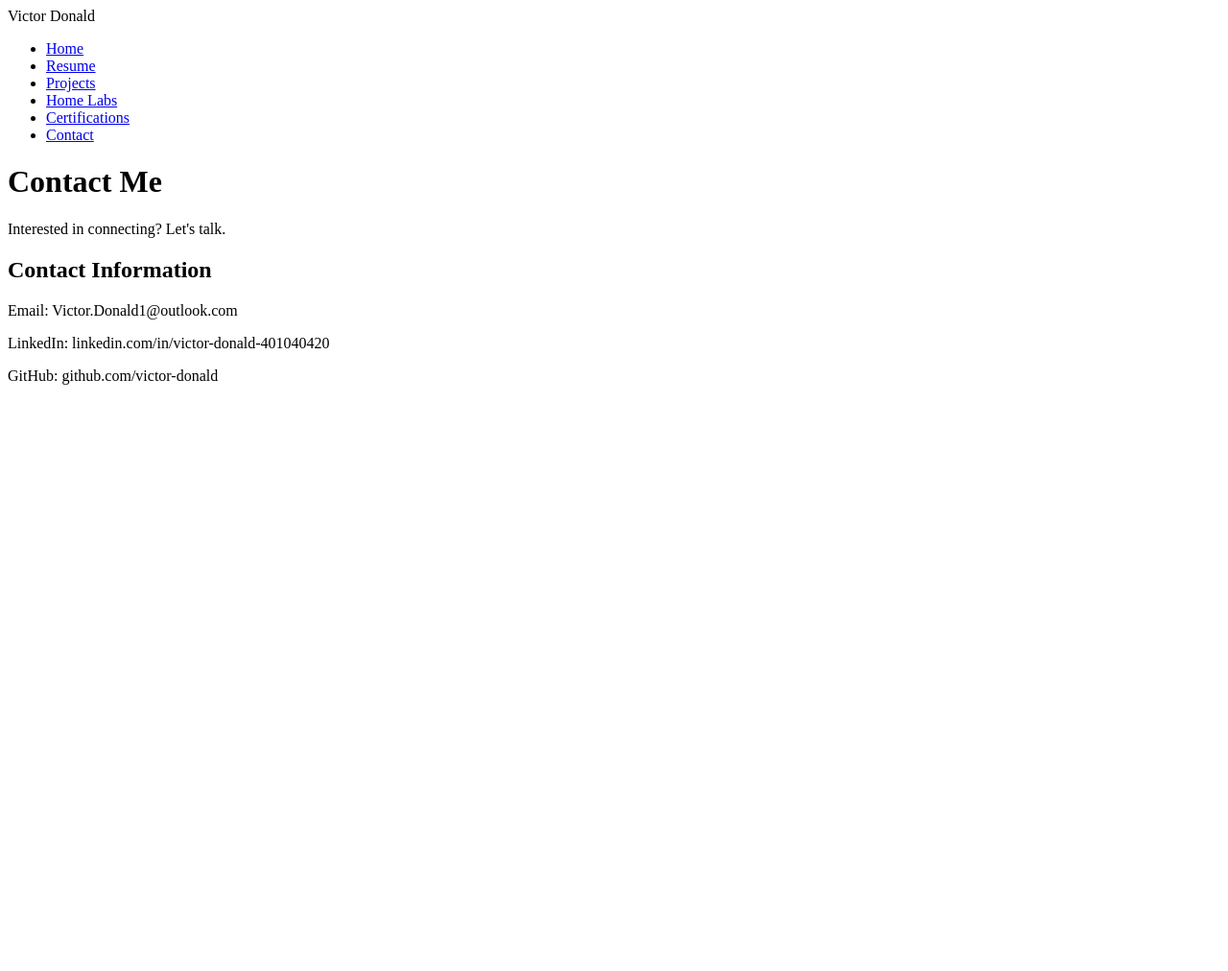
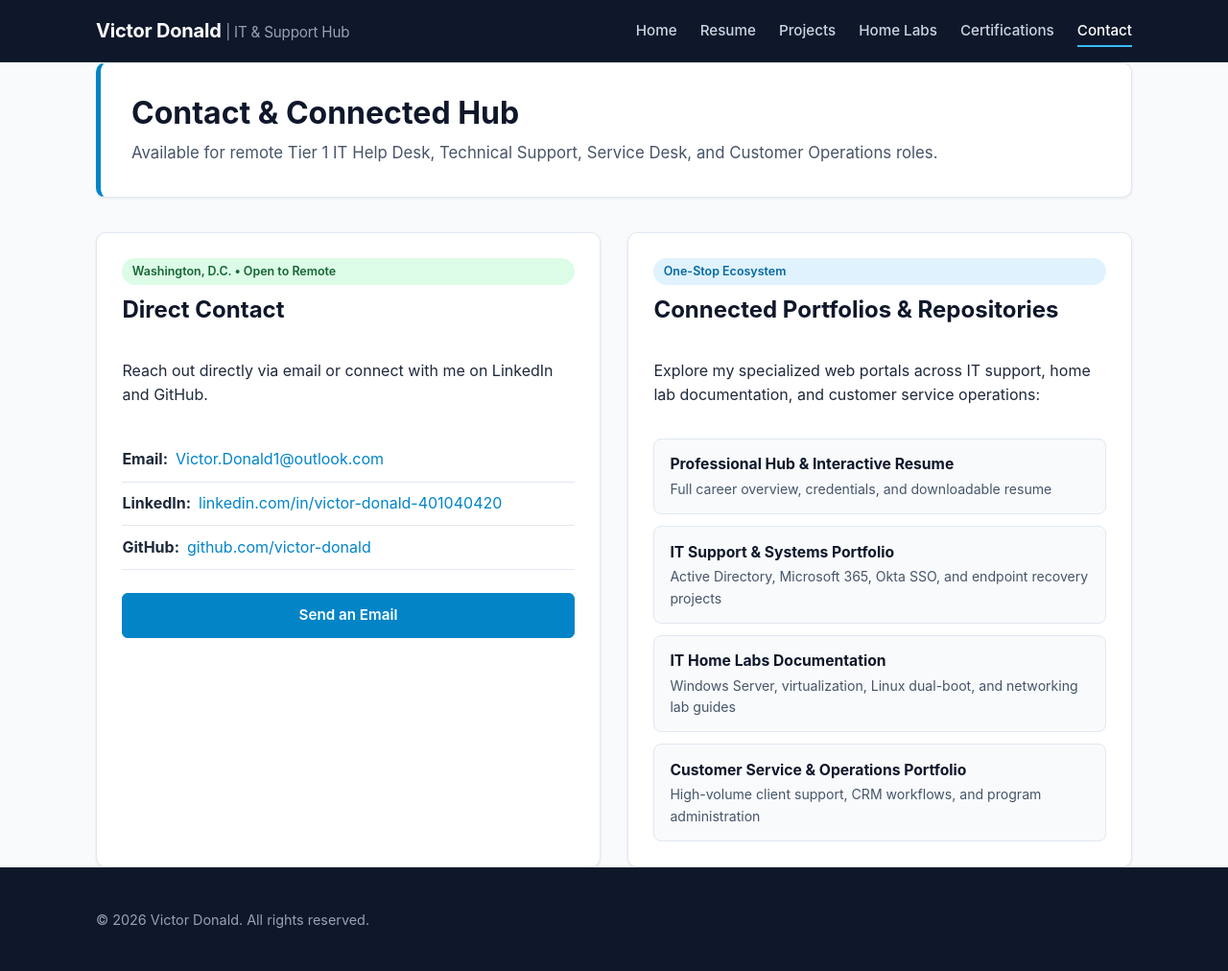
Before and after one commit to Victor-Donald/victor-donald.github.io, a plain HTML site: page contact.html in a window 1280 px wide. Shown: the whole page at 96% size. Before the commit the page ends 800 px from the top, so only its background shows below. Drawn offline with Linux system fonts and the light colour scheme.

Commit message:
Update contact.html

```diff
--- a/contact.html
+++ b/contact.html
@@ -1,68 +1,108 @@
-<header>
+<!DOCTYPE html>
+<html lang="en">
+<head>
+  <meta charset="UTF-8">
+  <meta name="viewport" content="width=device-width, initial-scale=1.0">
+  <title>Contact &amp; Portfolio Hub | Victor Donald</title>
+  <link rel="stylesheet" href="style.css">
+</head>
+<body>
 
-<div class="container">
+  <header class="site-header">
+    <div class="container header-inner">
+      <a href="index.html" class="logo">Victor Donald <span class="logo-sub">| IT &amp; Support Hub</span></a>
 
-<div class="logo">
-Victor Donald
-</div>
+      <nav aria-label="Primary Navigation">
+        <ul class="nav-list">
+          <li><a href="index.html">Home</a></li>
+          <li><a href="resume.html">Resume</a></li>
+          <li><a href="projects.html">Projects</a></li>
+          <li><a href="homelabs.html">Home Labs</a></li>
+          <li><a href="certifications.html">Certifications</a></li>
+          <li><a href="contact.html" aria-current="page">Contact</a></li>
+        </ul>
+      </nav>
+    </div>
+  </header>
 
-<nav>
+  <main class="container">
+    <div class="page-header">
+      <h1>Contact &amp; Connected Hub</h1>
+      <p>
+        Available for remote Tier 1 IT Help Desk, Technical Support, Service Desk, and Customer Operations roles.
+      </p>
+    </div>
 
-<ul>
+    <div class="contact-layout">
+      <section class="contact-card" aria-labelledby="direct-contact-heading">
+        <span class="badge status-complete">Washington, D.C. &bull; Open to Remote</span>
+        <h2 id="direct-contact-heading">Direct Contact</h2>
+        <p>Reach out directly via email or connect with me on LinkedIn and GitHub.</p>
 
-<li><a href="index.html">Home</a></li>
+        <ul class="contact-list">
+          <li>
+            <strong>Email:</strong>
+            <a href="mailto:Victor.Donald1@outlook.com">Victor.Donald1@outlook.com</a>
+          </li>
+          <li>
+            <strong>LinkedIn:</strong>
+            <a href="https://www.linkedin.com/in/victor-donald-401040420" target="_blank" rel="noopener noreferrer">
+              linkedin.com/in/victor-donald-401040420
+            </a>
+          </li>
+          <li>
+            <strong>GitHub:</strong>
+            <a href="https://github.com/victor-donald" target="_blank" rel="noopener noreferrer">
+              github.com/victor-donald
+            </a>
+          </li>
+        </ul>
 
-<li><a href="resume.html">Resume</a></li>
+        <a class="btn btn-primary" href="mailto:Victor.Donald1@outlook.com?subject=IT%20%26%20Support%20Opportunity">
+          Send an Email
+        </a>
+      </section>
 
-<li><a href="projects.html">Projects</a></li>
+      <section class="contact-card" aria-labelledby="portfolio-hub-heading">
+        <span class="badge">One-Stop Ecosystem</span>
+        <h2 id="portfolio-hub-heading">Connected Portfolios &amp; Repositories</h2>
+        <p>Explore my specialized web portals across IT support, home lab documentation, and customer service operations:</p>
 
-<li><a href="homelabs.html">Home Labs</a></li>
+        <ul class="hub-links">
+          <li>
+            <a href="https://victor-donald.github.io/Victor-Donald-Professional-Website/#resume" target="_blank" rel="noopener noreferrer">
+              <strong>Professional Hub &amp; Interactive Resume</strong>
+              <span>Full career overview, credentials, and downloadable resume</span>
+            </a>
+          </li>
+          <li>
+            <a href="https://victor-donald.github.io/IT-Portfolio/" target="_blank" rel="noopener noreferrer">
+              <strong>IT Support &amp; Systems Portfolio</strong>
+              <span>Active Directory, Microsoft 365, Okta SSO, and endpoint recovery projects</span>
+            </a>
+          </li>
+          <li>
+            <a href="https://victor-donald.github.io/IT-Home-Labs/" target="_blank" rel="noopener noreferrer">
+              <strong>IT Home Labs Documentation</strong>
+              <span>Windows Server, virtualization, Linux dual-boot, and networking lab guides</span>
+            </a>
+          </li>
+          <li>
+            <a href="https://victor-donald.github.io/customer-service-portfolio/index.html" target="_blank" rel="noopener noreferrer">
+              <strong>Customer Service &amp; Operations Portfolio</strong>
+              <span>High-volume client support, CRM workflows, and program administration</span>
+            </a>
+          </li>
+        </ul>
+      </section>
+    </div>
+  </main>
 
-<li><a href="certifications.html">Certifications</a></li>
+  <footer class="site-footer">
+    <div class="container">
+      <p>&copy; 2026 Victor Donald. All rights reserved.</p>
+    </div>
+  </footer>
 
-<li><a href="contact.html">Contact</a></li>
-
-</ul>
-
-</nav>
-
-</div>
-
-</header>
-<main class="page-header">
-
-<h1>Contact Me</h1>
-
-<p>
-
-Interested in connecting?
-Let's talk.
-
-</p>
-
-</main>
-
-<section>
-
-<div class="contact-card">
-
-<h2>Contact Information</h2>
-
-<p>
-Email:
-Victor.Donald1@outlook.com
-</p>
-
-<p>
-LinkedIn:
-linkedin.com/in/victor-donald-401040420
-</p>
-
-<p>
-GitHub:
-github.com/victor-donald
-</p>
-
-</div>
-
-</section>
+</body>
+</html>
```
